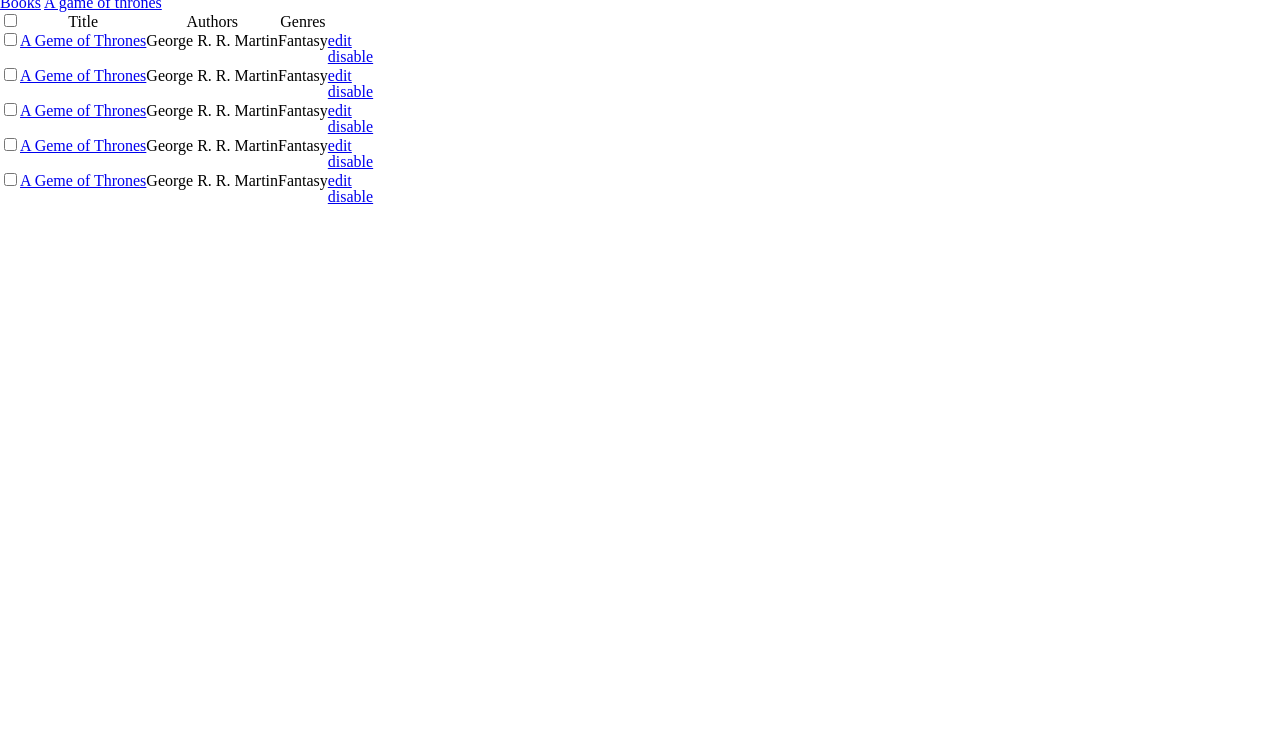
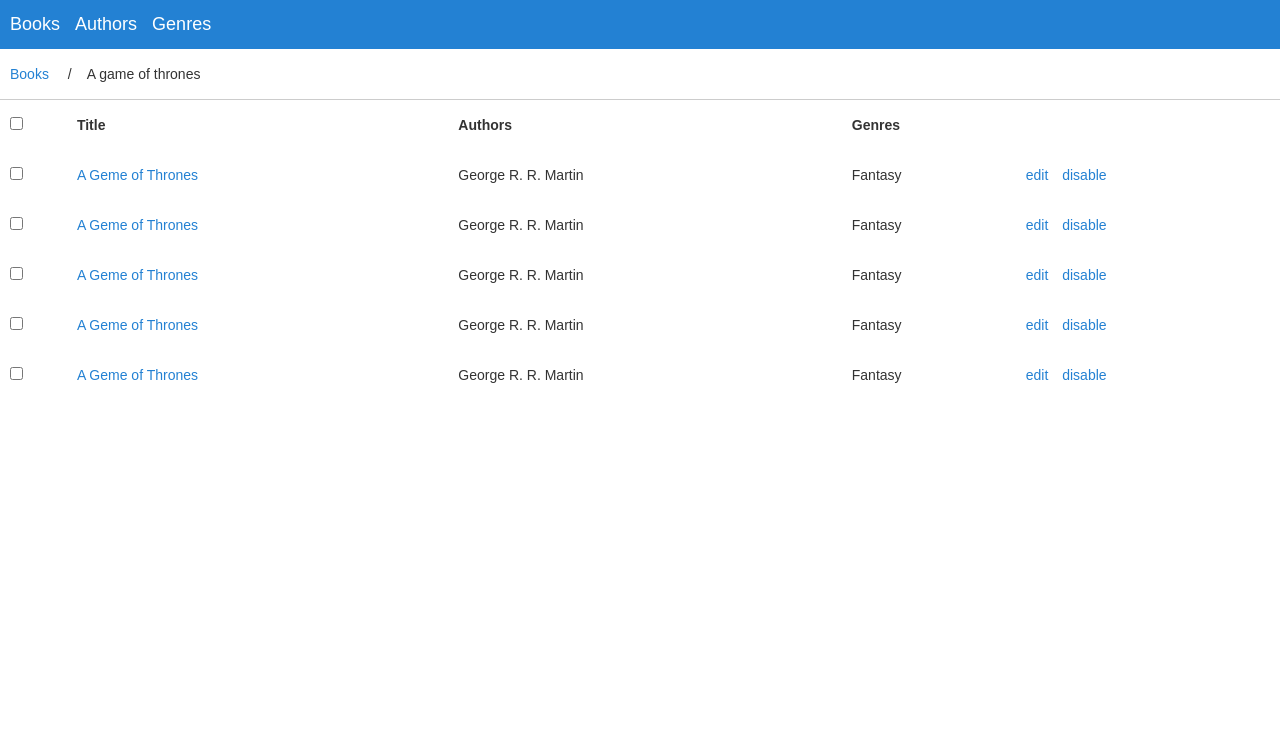
Before and after one commit to dennisshevtsov/my-library-mockup, a website: page index.html in a window 1280 px wide. Shown: the part 53-800 px from the top of the page. Drawn offline with nearby package versions, Linux system fonts and the light colour scheme; files that its build step writes are made by us from their sources.

Commit message:
colors; typography; grid

```diff
--- a/index.html
+++ b/index.html
@@ -41,62 +41,62 @@
       </thead>
       <tbody>
         <tr class="grid__row">
-          <td><input type="checkbox"></td>
+          <td class="grid__cell"><input type="checkbox"></td>
           <td class="grid__cell"><a href="#"><span>A Geme of Thrones</span></a></td>
-          <td><span>George R. R. Martin</span></td>
-          <td><span>Fantasy</span></td>
-          <td>
+          <td class="grid__cell"><span>George R. R. Martin</span></td>
+          <td class="grid__cell"><span>Fantasy</span></td>
+          <td class="grid__cell">
             <ul class="action-list">
-              <li class="action-list__item"><a href="#">edit</a></li>
-              <li class="action-list__item"><a href="#">disable</a></li>
+              <li class="action-list__item"><a href="#"><span>edit</span></a></li>
+              <li class="action-list__item"><a href="#"><span>disable</span></a></li>
             </ul>
           </td>
         </tr>
         <tr class="grid__row">
-          <td><input type="checkbox"></td>
+          <td class="grid__cell"><input type="checkbox"></td>
           <td class="grid__cell"><a href="#"><span>A Geme of Thrones</span></a></td>
-          <td><span>George R. R. Martin</span></td>
-          <td><span>Fantasy</span></td>
-          <td>
+          <td class="grid__cell"><span>George R. R. Martin</span></td>
+          <td class="grid__cell"><span>Fantasy</span></td>
+          <td class="grid__cell">
             <ul class="action-list">
-              <li class="action-list__item"><a href="#">edit</a></li>
-              <li class="action-list__item"><a href="#">disable</a></li>
+              <li class="action-list__item"><a href="#"><span>edit</span></a></li>
+              <li class="action-list__item"><a href="#"><span>disable</span></a></li>
             </ul>
           </td>
         </tr>
         <tr class="grid__row">
-          <td><input type="checkbox"></td>
+          <td class="grid__cell"><input type="checkbox"></td>
           <td class="grid__cell"><a href="#"><span>A Geme of Thrones</span></a></td>
-          <td><span>George R. R. Martin</span></td>
-          <td><span>Fantasy</span></td>
-          <td>
+          <td class="grid__cell"><span>George R. R. Martin</span></td>
+          <td class="grid__cell"><span>Fantasy</span></td>
+          <td class="grid__cell">
             <ul class="action-list">
-              <li class="action-list__item"><a href="#">edit</a></li>
-              <li class="action-list__item"><a href="#">disable</a></li>
+              <li class="action-list__item"><a href="#"><span>edit</span></a></li>
+              <li class="action-list__item"><a href="#"><span>disable</span></a></li>
             </ul>
           </td>
         </tr>
         <tr class="grid__row">
-          <td><input type="checkbox"></td>
+          <td class="grid__cell"><input type="checkbox"></td>
           <td class="grid__cell"><a href="#"><span>A Geme of Thrones</span></a></td>
-          <td><span>George R. R. Martin</span></td>
-          <td><span>Fantasy</span></td>
-          <td>
+          <td class="grid__cell"><span>George R. R. Martin</span></td>
+          <td class="grid__cell"><span>Fantasy</span></td>
+          <td class="grid__cell">
             <ul class="action-list">
-              <li class="action-list__item"><a href="#">edit</a></li>
-              <li class="action-list__item"><a href="#">disable</a></li>
+              <li class="action-list__item"><a href="#"><span>edit</span></a></li>
+              <li class="action-list__item"><a href="#"><span>disable</span></a></li>
             </ul>
           </td>
         </tr>
         <tr class="grid__row">
-          <td><input type="checkbox"></td>
+          <td class="grid__cell"><input type="checkbox"></td>
           <td class="grid__cell"><a href="#"><span>A Geme of Thrones</span></a></td>
-          <td><span>George R. R. Martin</span></td>
-          <td><span>Fantasy</span></td>
-          <td>
+          <td class="grid__cell"><span>George R. R. Martin</span></td>
+          <td class="grid__cell"><span>Fantasy</span></td>
+          <td class="grid__cell">
             <ul class="action-list">
-              <li class="action-list__item"><a href="#">edit</a></li>
-              <li class="action-list__item"><a href="#">disable</a></li>
+              <li class="action-list__item"><a href="#"><span>edit</span></a></li>
+              <li class="action-list__item"><a href="#"><span>disable</span></a></li>
             </ul>
           </td>
         </tr>
--- /dev/null
+++ b/scss/_colors.scss
@@ -0,0 +1,6 @@
+$c0: #333333;
+$c01: #CCCCCC;
+$c1: #2381d3;
+$c2: #fff07c;
+$c3: #8dab7f;
+$c4: #a63d40;
--- /dev/null
+++ b/scss/_typography.scss
@@ -0,0 +1,8 @@
+$textFontSize: 14px;
+$h1FontSize: 20px;
+$h2FontSize: 18px;
+
+$lineHeight: 50px;
+
+$gapLR: 10px;
+$gapTB: $gapLR;
--- a/scss/action-list.scss
+++ b/scss/action-list.scss
@@ -0,0 +1,24 @@
+@import 'typography';
+@import 'colors';
+
+.action-list {
+  display: inline-block;
+
+  &__item, &__item > a {
+    display: inline-block;
+    text-decoration: none;
+    color: $c1;
+
+    &_selected {
+
+    }
+
+    & > span:hover, & > a > span:hover {
+      text-decoration: underline;
+    }
+  }
+
+  &__item + &__item {
+    padding-left: $gapLR;
+  }
+}
--- a/scss/grid.scss
+++ b/scss/grid.scss
@@ -0,0 +1,14 @@
+.grid {
+  width: 100%;
+
+  &__row {
+    &_headed {
+      font-weight: bold;
+    }
+  }
+
+  &__cell {
+    text-align: left;
+    padding-left: $gapLR;
+  }
+}
--- a/scss/page.scss
+++ b/scss/page.scss
@@ -0,0 +1,81 @@
+@import 'typography';
+@import 'colors';
+
+.page {
+  color: $c0;
+  font-family: Arial;
+  font-size: $textFontSize;
+  line-height: $lineHeight;
+
+  &__header {
+    border-bottom: 1px solid $c01;
+  }
+
+  &__brand {
+    font-size: $h1FontSize;
+    text-decoration: none;
+  }
+
+  &__menu {
+    float: right;
+    margin-right: $gapLR;
+
+    &::after {
+      clear: both;
+      content: "";
+    }
+  }
+
+  &__navs {
+    display: block !important;
+    background: $c1;
+    font-size: $h2FontSize;
+
+    & .action-list__item {
+      color: #fff;
+    }
+  }
+
+  &__breadcrumbs {
+    & > a + a {
+      padding: 0px !important;
+      color: $c0;
+      cursor: text;
+
+      &::before {
+        content: "/";
+        // margin-left: $gapLR;
+        // margin-right: $gapLR;
+        display: inline-block;
+        width: 2 * $gapLR + $textFontSize;
+        text-decoration: none !important;
+        text-align: center;
+      }
+
+      &:hover, & > span {
+        text-decoration: none !important;
+      }
+    }
+  }
+
+  &__content {
+
+  }
+
+  &__brand, &__navs, &__breadcrumbs {
+    padding-left: $gapLR;
+  }
+
+  & input[type=checkbox] {
+    margin: 0px;
+  }
+
+  & a {
+    color: $c1;
+    text-decoration: none;
+
+    &:hover {
+      text-decoration: underline;
+    }
+  }
+}
```
Also changed, not shown: gulpfile.babel.js (+7 -3 lines).
